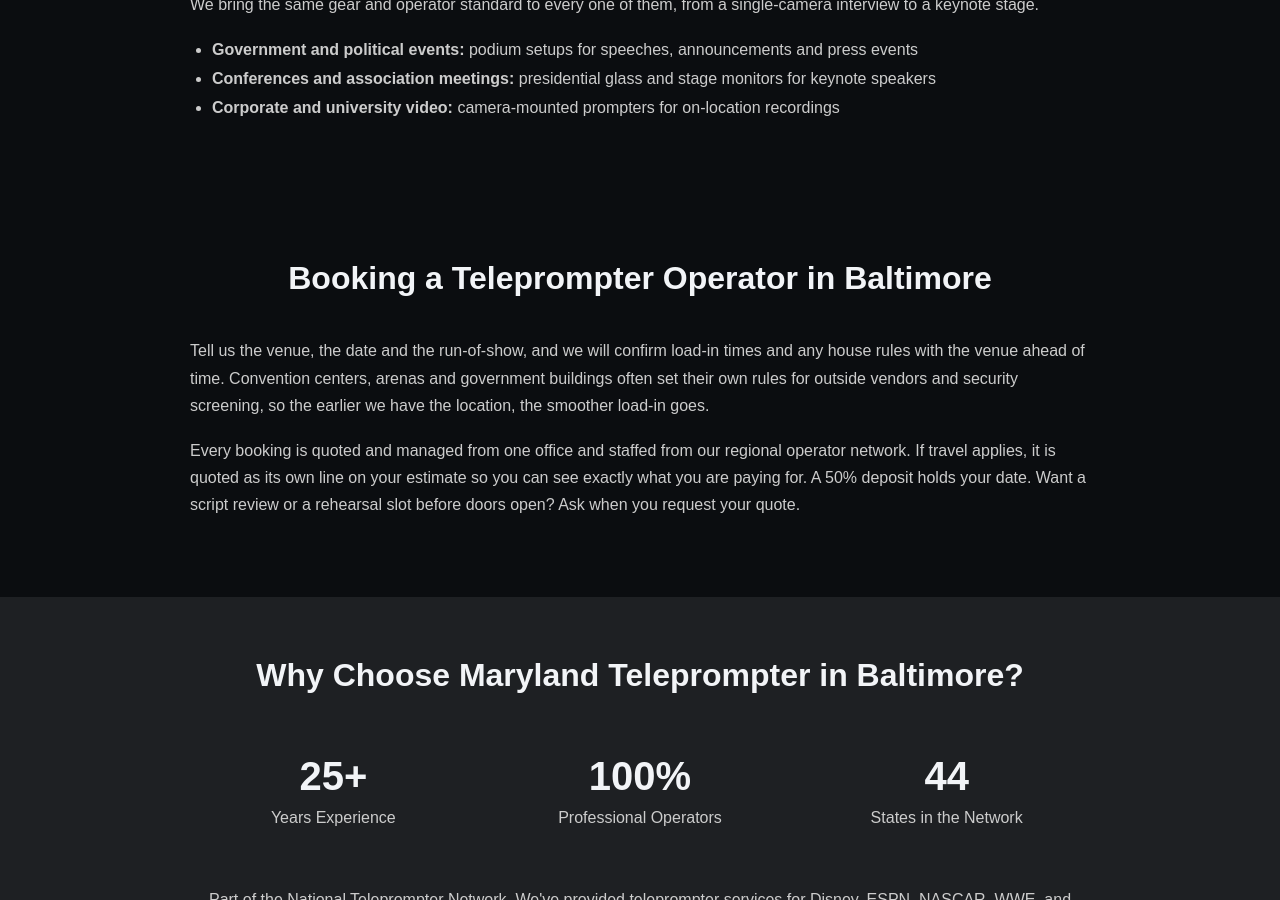
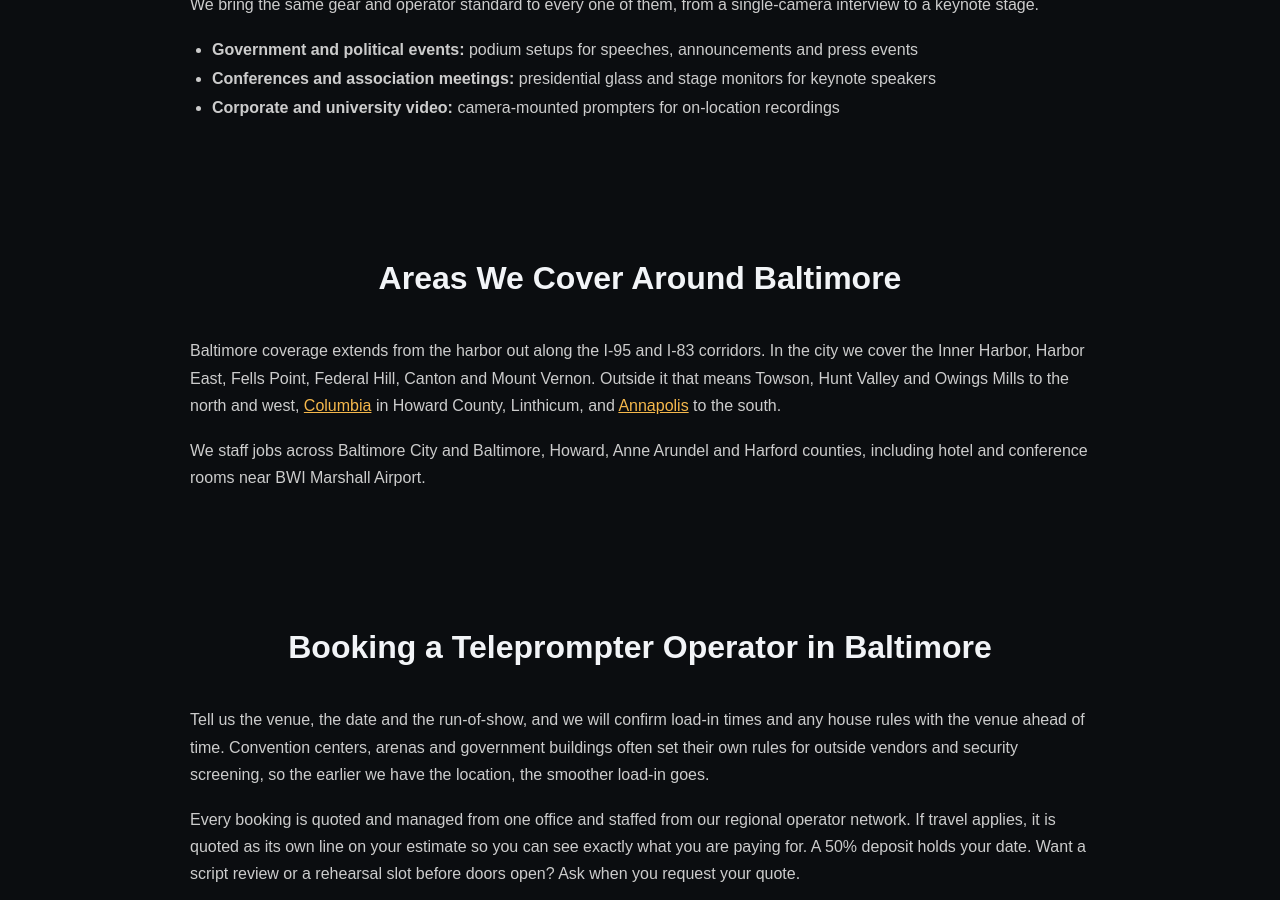
Before and after one commit to jasproj/marylandteleprompter, a Jekyll site: the page teleprompter-baltimore.html, which Jekyll copies as it is, in a window 1280 px wide and 900 px high, scrolled down 1278 px. Built offline with Jekyll 4.4.1, drawn with Linux system fonts in a browser that asks for light colours.

Commit message:
Add coverage-area section to top metro city page
Add an Areas We Cover section listing the neighborhoods,
suburbs, counties and airport area served, with links to sibling city pages,
so the page carries more city-specific content.

Co-Authored-By: Claude Fable 5.2 <noreply@anthropic.com>
Claude-Session: https://claude.ai/code/session_017B1vpC8m6BaUasFqFSwaDY

```diff
--- a/teleprompter-baltimore.html
+++ b/teleprompter-baltimore.html
@@ -112,6 +112,14 @@ hr{border-color:rgba(255,255,255,.08)}
 </section>
 <section style="padding:60px 20px;background:#0B0D10">
   <div style="max-width:900px;margin:0 auto">
+    <h2 style="font-family:Arial,sans-serif;font-size:2rem;color:#F2F4F7;text-align:center;margin:0 0 40px 0">Areas We Cover Around Baltimore</h2>
+    <p style="color:#ccc;line-height:1.7;margin:0 0 18px 0">Baltimore coverage extends from the harbor out along the I-95 and I-83 corridors. In the city we cover the Inner Harbor, Harbor East, Fells Point, Federal Hill, Canton and Mount Vernon. Outside it that means Towson, Hunt Valley and Owings Mills to the north and west, <a href="/teleprompter-columbia.html" style="color:#F5B84C">Columbia</a> in Howard County, Linthicum, and <a href="/teleprompter-annapolis.html" style="color:#F5B84C">Annapolis</a> to the south.</p>
+    <p style="color:#ccc;line-height:1.7;margin:0 0 18px 0">We staff jobs across Baltimore City and Baltimore, Howard, Anne Arundel and Harford counties, including hotel and conference rooms near BWI Marshall Airport.</p>
+  </div>
+</section>
+
+<section style="padding:60px 20px;background:#0B0D10">
+  <div style="max-width:900px;margin:0 auto">
     <h2 style="font-family:Arial,sans-serif;font-size:2rem;color:#F2F4F7;text-align:center;margin:0 0 40px 0">Booking a Teleprompter Operator in Baltimore</h2>
     <p style="color:#ccc;line-height:1.7;margin:0 0 18px 0">Tell us the venue, the date and the run-of-show, and we will confirm load-in times and any house rules with the venue ahead of time. Convention centers, arenas and government buildings often set their own rules for outside vendors and security screening, so the earlier we have the location, the smoother load-in goes.</p><p style="color:#ccc;line-height:1.7;margin:0 0 18px 0">Every booking is quoted and managed from one office and staffed from our regional operator network. If travel applies, it is quoted as its own line on your estimate so you can see exactly what you are paying for. A 50% deposit holds your date. Want a script review or a rehearsal slot before doors open? Ask when you request your quote.</p>
   </div>
```
